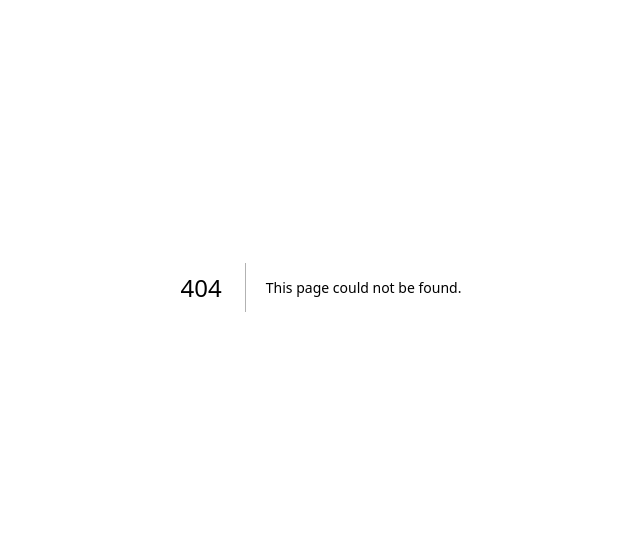
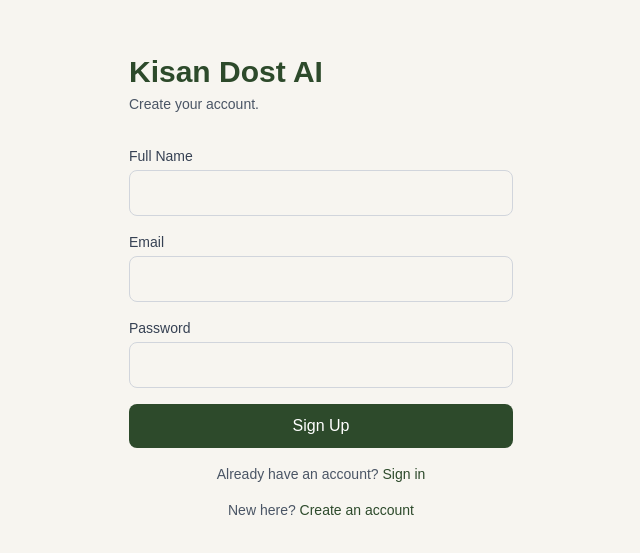
Before and after one commit to talalnoor/kisan-dost-ai, a Next.js app in the folder frontend/: page /signup in a window 1280 px wide. Before the commit this address had no page. Shown: the part 113-666 px from the top of the page, without its empty margins (319-959 px from the left). Built offline with nearby package versions, Linux system fonts and the light colour scheme; no server answers.

Commit message:
feat: add signup page

```diff
--- /dev/null
+++ b/frontend/app/signup/page.tsx
@@ -0,0 +1,96 @@
+"use client";
+
+import { useState } from "react";
+import Link from "next/link";
+import { useRouter } from "next/navigation";
+import { apiFetch, setToken } from "@/lib/api";
+
+export default function SignupPage() {
+  const router = useRouter();
+  const [fullName, setFullName] = useState("");
+  const [email, setEmail] = useState("");
+  const [password, setPassword] = useState("");
+  const [error, setError] = useState("");
+  const [loading, setLoading] = useState(false);
+
+  async function handleSubmit(e: React.FormEvent) {
+    e.preventDefault();
+    setError("");
+    setLoading(true);
+    try {
+      const result = await apiFetch("/api/v1/auth/signup", {
+        method: "POST",
+        body: JSON.stringify({ email, password, full_name: fullName, preferred_language: "en" }),
+      });
+      if (result.session?.access_token) {
+        setToken(result.session.access_token);
+        router.push("/dashboard");
+      } else {
+        router.push("/");
+      }
+    } catch (err: any) {
+      setError(err.message || "Signup failed");
+    } finally {
+      setLoading(false);
+    }
+  }
+
+  return (
+    <div className="min-h-screen flex items-center justify-center bg-[#f7f5f0] px-4">
+      <div className="w-full max-w-sm">
+        <h1 className="text-3xl font-bold text-[#2d4a2b] mb-1">Kisan Dost AI</h1>
+        <p className="text-sm text-gray-600 mb-8">Create your account.</p>
+
+        <form onSubmit={handleSubmit} className="space-y-4">
+          <div>
+            <label className="block text-sm font-medium text-gray-700 mb-1">Full Name</label>
+            <input
+              required
+              value={fullName}
+              onChange={(e) => setFullName(e.target.value)}
+              className="w-full px-4 py-2.5 rounded-lg border border-gray-300 focus:outline-none focus:ring-2 focus:ring-[#2d4a2b]"
+            />
+          </div>
+          <div>
+            <label className="block text-sm font-medium text-gray-700 mb-1">Email</label>
+            <input
+              type="email"
+              required
+              value={email}
+              onChange={(e) => setEmail(e.target.value)}
+              className="w-full px-4 py-2.5 rounded-lg border border-gray-300 focus:outline-none focus:ring-2 focus:ring-[#2d4a2b]"
+            />
+          </div>
+          <div>
+            <label className="block text-sm font-medium text-gray-700 mb-1">Password</label>
+            <input
+              type="password"
+              required
+              minLength={6}
+              value={password}
+              onChange={(e) => setPassword(e.target.value)}
+              className="w-full px-4 py-2.5 rounded-lg border border-gray-300 focus:outline-none focus:ring-2 focus:ring-[#2d4a2b]"
+            />
+          </div>
+
+          {error && <p className="text-sm text-red-600">{error}</p>}
+
+          <button
+            type="submit"
+            disabled={loading}
+            className="w-full bg-[#2d4a2b] text-white py-2.5 rounded-lg font-medium hover:bg-[#1f3520] transition disabled:opacity-50"
+          >
+            {loading ? "Creating account..." : "Sign Up"}
+          </button>
+
+          <p className="text-center text-sm text-gray-600">
+            Already have an account? <Link href="/" className="text-[#2d4a2b] font-medium">Sign in</Link>
+          </p>
+          <p className="text-center text-sm text-gray-600">
+  New here? <a href="/signup" className="text-[#2d4a2b] font-medium">Create an account</a>
+</p>
+        </form>
+      </div>
+    </div>
+  );
+}
```
